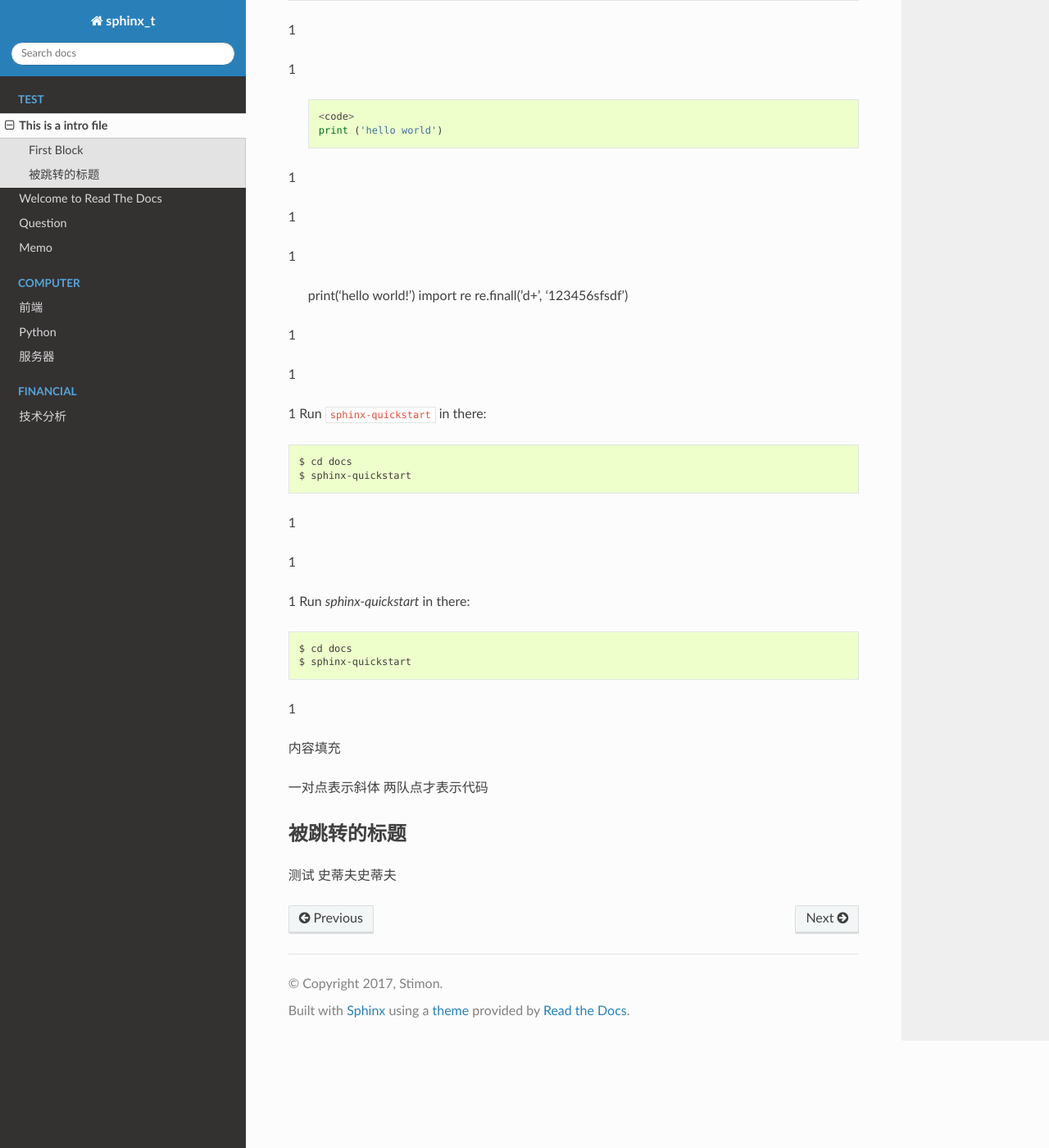
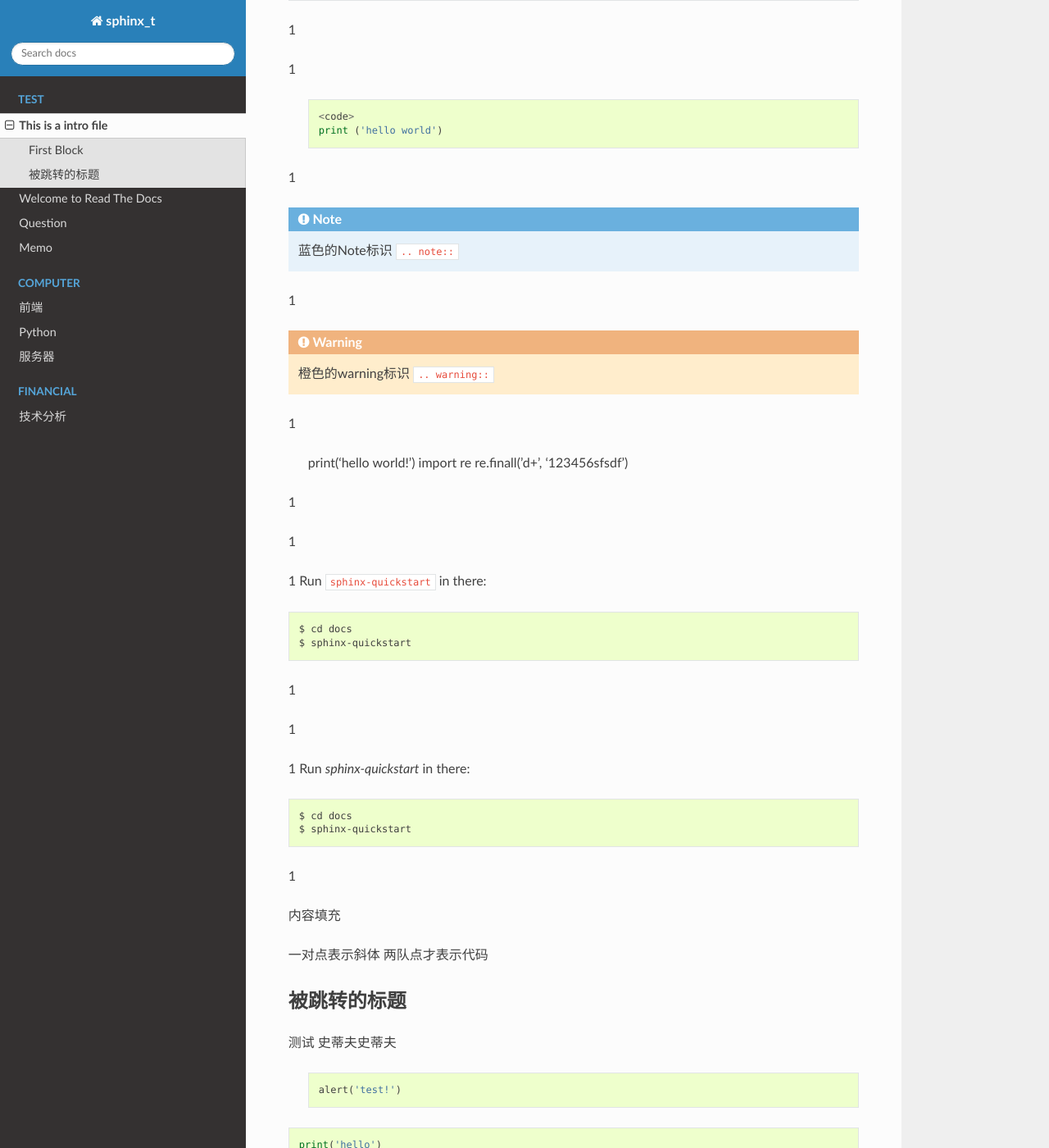
Before and after one commit to Commala/sphinx_test, a Sphinx documentation site: the page built from source/intro.rst, in a window 1280 px wide and 1400 px high, scrolled down 466 px. Shown: the whole window at 82% size. Built offline with Sphinx 7.4.7 and the Read the Docs theme 2.0.0, drawn with Linux system fonts in a browser that asks for light colours; formulas are drawn with MathJax 3; pages that are not in the unit, such as notebooks, are missing from menus.

Commit message:
test4标识

```diff
--- a/source/intro.rst
+++ b/source/intro.rst
@@ -28,7 +28,11 @@ This is the first block
 
 1
 
+.. note:: 蓝色的Note标识 ``.. note::``
+
 1
+
+.. warning:: 橙色的warning标识 ``.. warning::``
 
 1
 
@@ -74,3 +78,19 @@ Run `sphinx-quickstart` in there::
 
 测试
 史蒂夫史蒂夫
+
+
+ .. sourcecode:: js
+
+      alert('test!')
+
+
+
+.. sourcecode:: python
+
+        print('hello')
+
+        import re
+
+
+test.....
```
